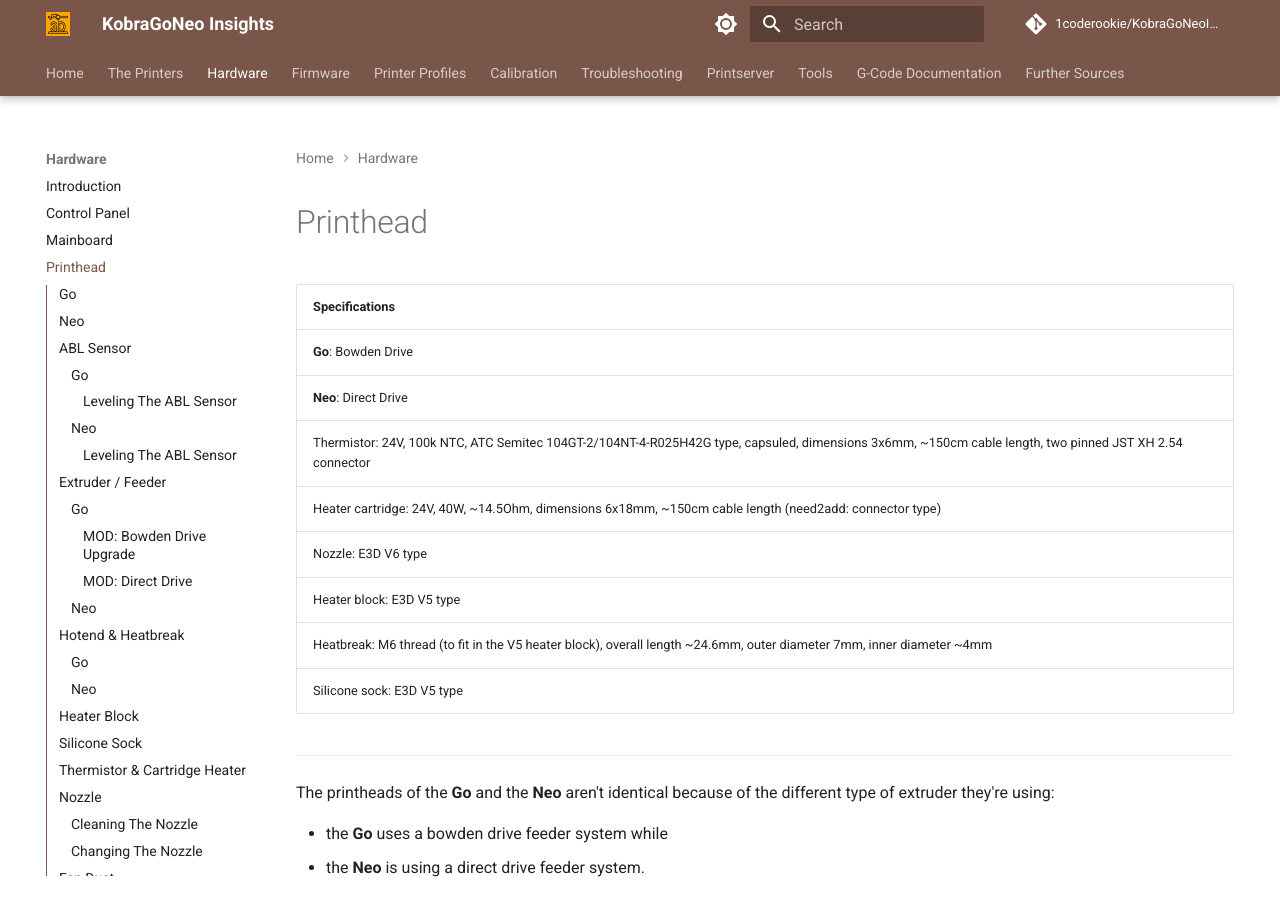
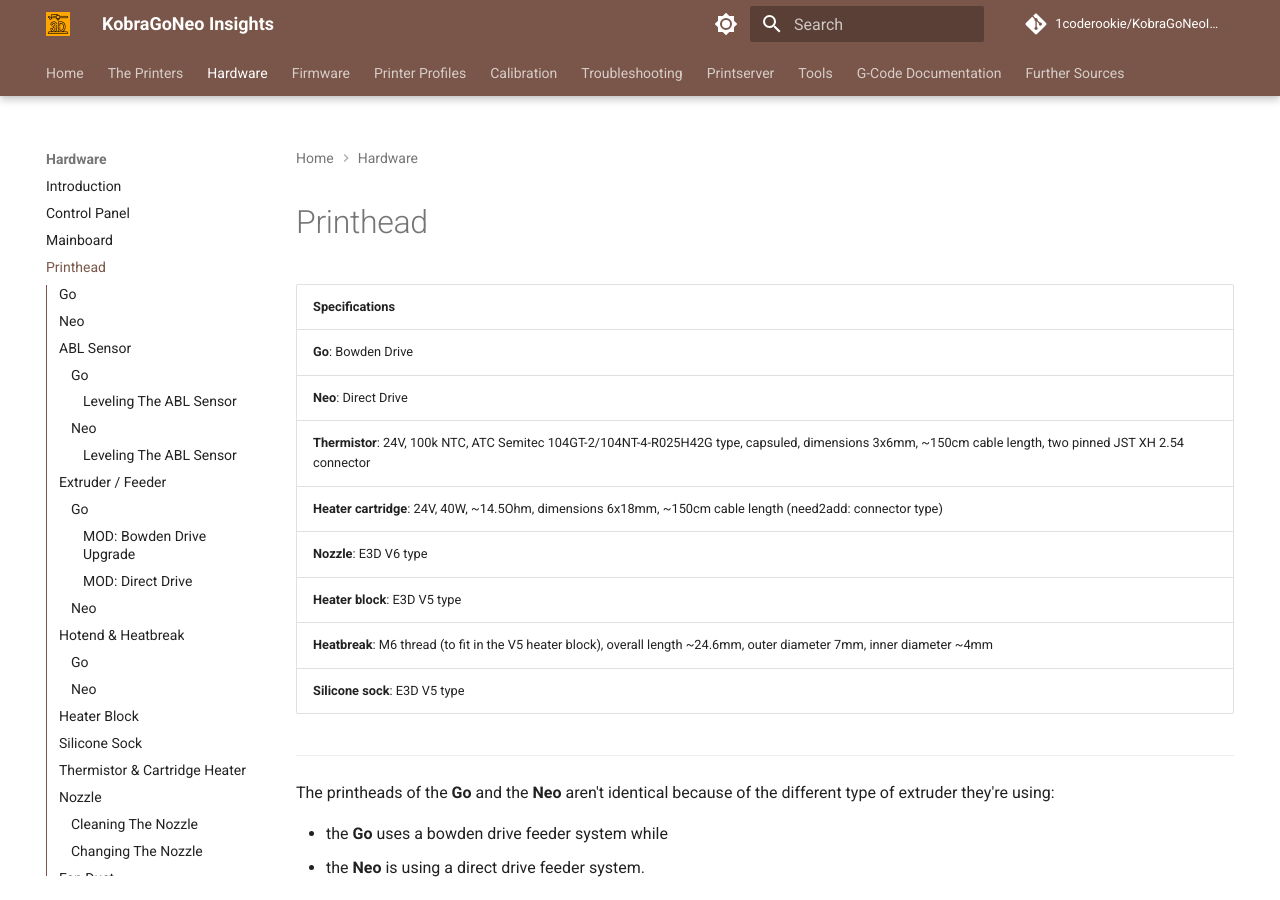
Before and after one commit to 1coderookie/KobraGoNeoInsights, an MkDocs documentation site: the page built from docs/hardware/printhead.md, in a window 1280 px wide and 900 px high. Built offline with MkDocs 1.6.1 and Material for MkDocs 9.7.7, drawn with Linux system fonts in a browser that asks for light colours; comment, search, counter and statistics services are not loaded.

```diff
--- a/docs/hardware/printhead.md
+++ b/docs/hardware/printhead.md
@@ -6,12 +6,12 @@
 |:---------------|
 | **Go**: Bowden Drive |
 | **Neo**: Direct Drive |
-| Thermistor: 24V, 100k NTC, ATC Semitec 104GT-2/104NT-4-R025H42G type, capsuled, dimensions 3x6mm, ~150cm cable length, two pinned JST XH 2.54 connector |
-| Heater cartridge: 24V, 40W, ~14.5Ohm, dimensions 6x18mm, ~150cm cable length (need2add: connector type) |
-| Nozzle: E3D V6 type |
-| Heater block: E3D V5 type |
-| Heatbreak: M6 thread (to fit in the V5 heater block), overall length ~24.6mm, outer diameter 7mm, inner diameter ~4mm |
-| Silicone sock: E3D V5 type |
+| **Thermistor**: 24V, 100k NTC, ATC Semitec 104GT-2/104NT-4-R025H42G type, capsuled, dimensions 3x6mm, ~150cm cable length, two pinned JST XH 2.54 connector |
+| **Heater cartridge**: 24V, 40W, ~14.5Ohm, dimensions 6x18mm, ~150cm cable length (need2add: connector type) |
+| **Nozzle**: E3D V6 type |
+| **Heater block**: E3D V5 type |
+| **Heatbreak**: M6 thread (to fit in the V5 heater block), overall length ~24.6mm, outer diameter 7mm, inner diameter ~4mm |
+| **Silicone sock**: E3D V5 type |
 
 ---
 
```
Also changed, not shown: other parts of docs/hardware/printhead.md (+6 -8 lines).
